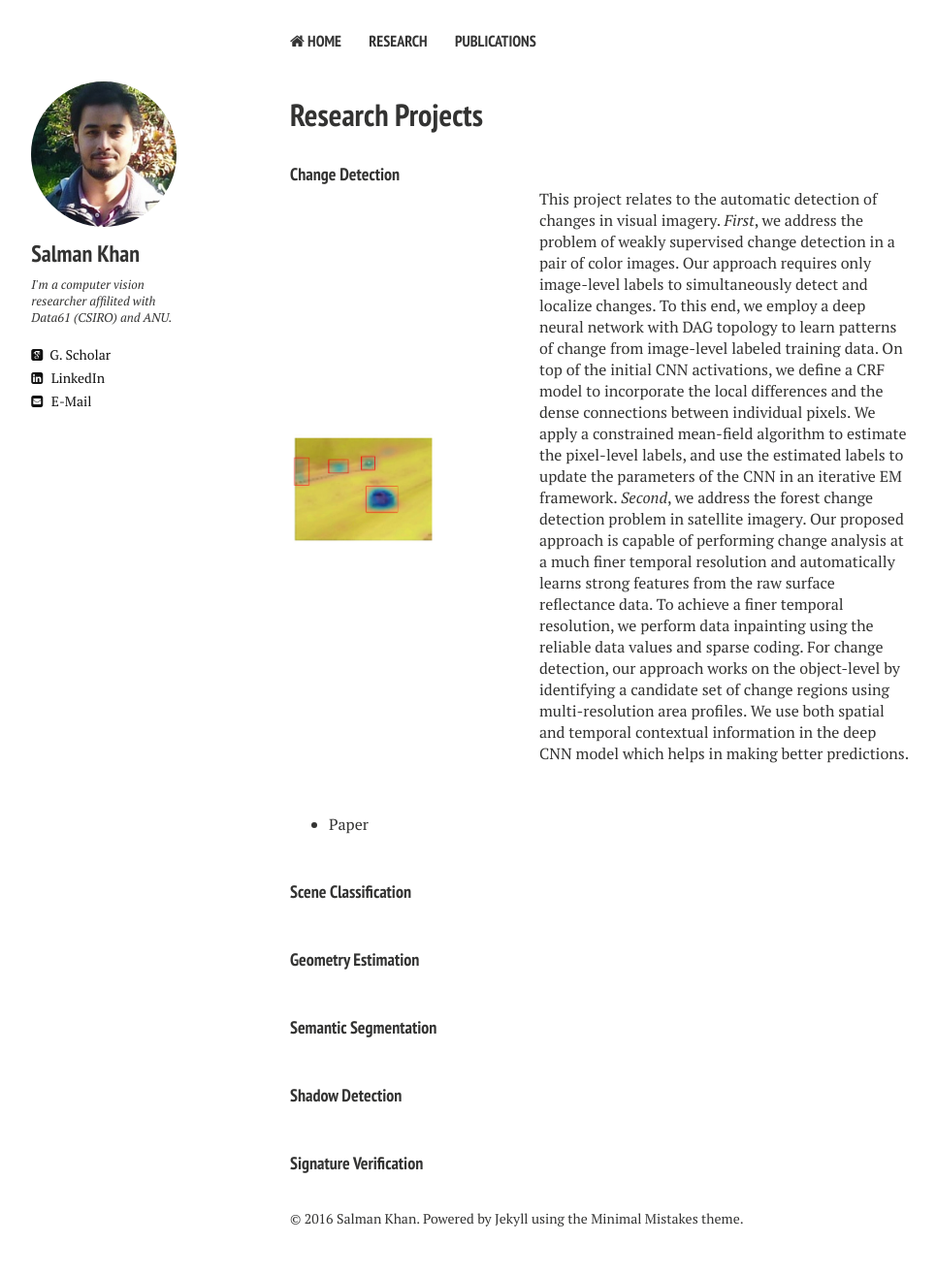
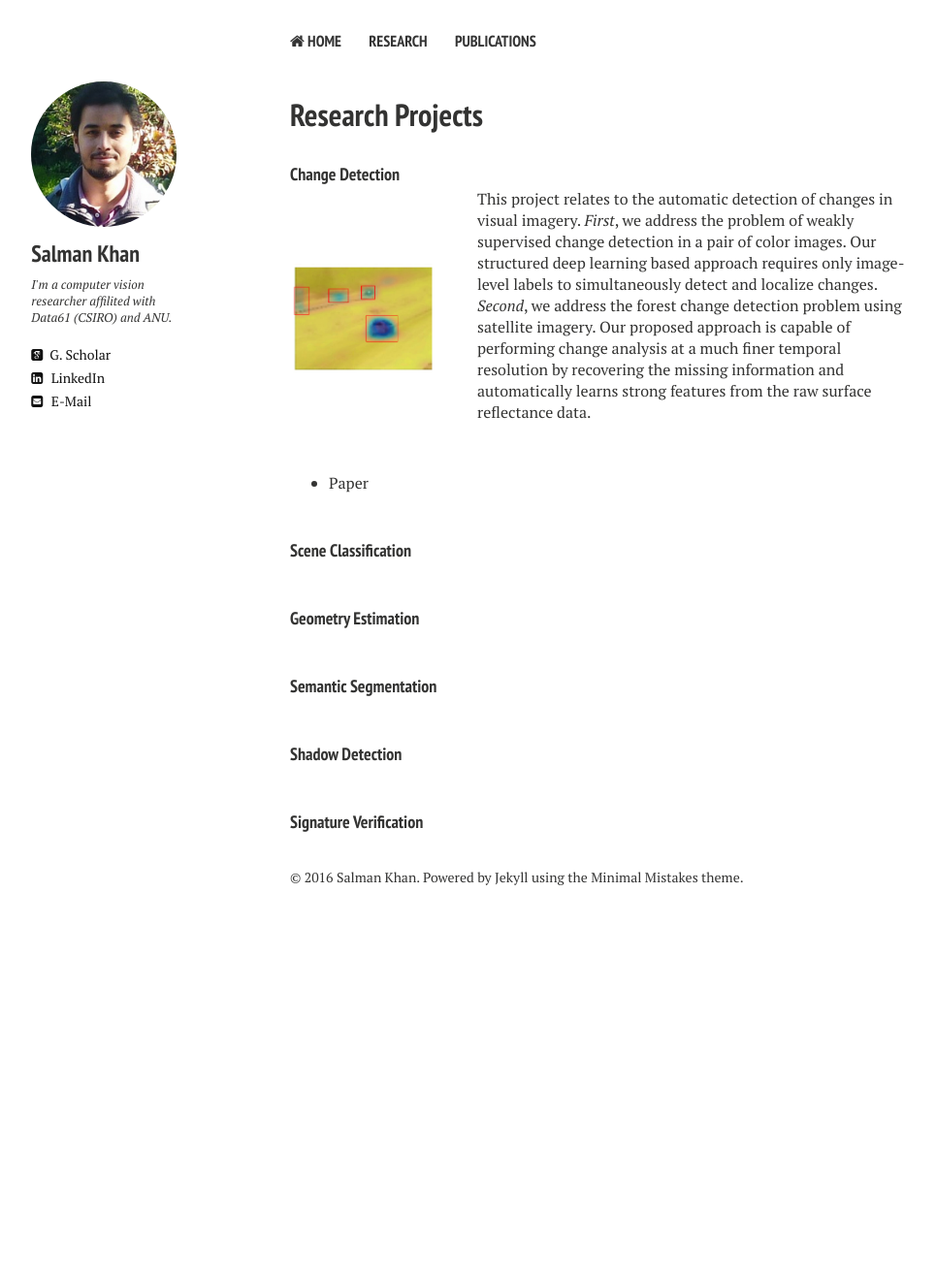
Before and after one commit to awaisrauf/salman-h-khan.github.io, a Jekyll site: the page built from research.md, in a window 1280 px wide. Shown: the whole page at 97% size, without its empty margins (21-986 px from the left). Built offline with Jekyll 4.4.1, drawn with Linux system fonts in a browser that asks for light colours; nearby versions of some CDN libraries; after the commit the page ends 963 px from its top, so only the background shows below that.

Commit message:
Update research.html

```diff
--- a/_layouts/research.html
+++ b/_layouts/research.html
@@ -87,21 +87,14 @@ div.bibtex pre { font-size: 75%; overflow: auto;  width: 100%; padding: 0em 0em;
 
 <!-------------------------------------------------------------------------------------------->
 <h4 style="margin-bottom:0px;padding-top:10px;">Change Detection</h4>
-<table class="imgtable"><tr><td width="40%">
+<table class="imgtable"><tr><td width="30%">
 <a href="../images/ChangeDetection.JPG"><img src="../images/ChangeDetection.JPG" alt="Change Detection" width="150px" height="120px" /></a>&nbsp;</td>
 <td align="left">
 	<p> This project relates to the automatic detection of changes in visual imagery. <i>First</i>, we address the problem of weakly
-	supervised change detection in a pair of color images. Our approach requires  only  image-level labels to simultaneously detect
-	and localize changes. To this end, we employ a deep neural network with DAG topology to learn patterns
-	of change from image-level labeled training data. On top of the initial CNN activations, we define a CRF
-	model to incorporate the local differences and the dense connections between individual pixels. We apply
-	a constrained mean-field algorithm to estimate the pixel-level labels, and use the estimated labels to
-	update the parameters of the CNN in an iterative EM framework. <i>Second</i>, we address the forest change detection problem
-	in satellite imagery. Our proposed approach is capable of performing change analysis at a much finer temporal resolution and
-	automatically learns strong features from the raw surface reflectance data. To achieve a finer temporal resolution, we perform
-	data inpainting using the reliable data values and sparse coding. For change detection, our approach works on the object-level by identifying
-	a candidate set of change regions using multi-resolution area profiles.  We use both spatial and temporal contextual
-	information in the deep CNN model which helps in making better  predictions. </p>
+	supervised change detection in a pair of color images. Our structured deep learning based approach requires only image-level labels to
+	simultaneously detect and localize changes. <i>Second</i>, we address the forest change detection problem using satellite imagery.
+	Our proposed approach is capable of performing change analysis at a much finer temporal resolution by recovering the missing information
+	and automatically learns strong features from the raw surface reflectance data. </p>
 </td></tr></table>
 <ul>
 <li><p>
```
